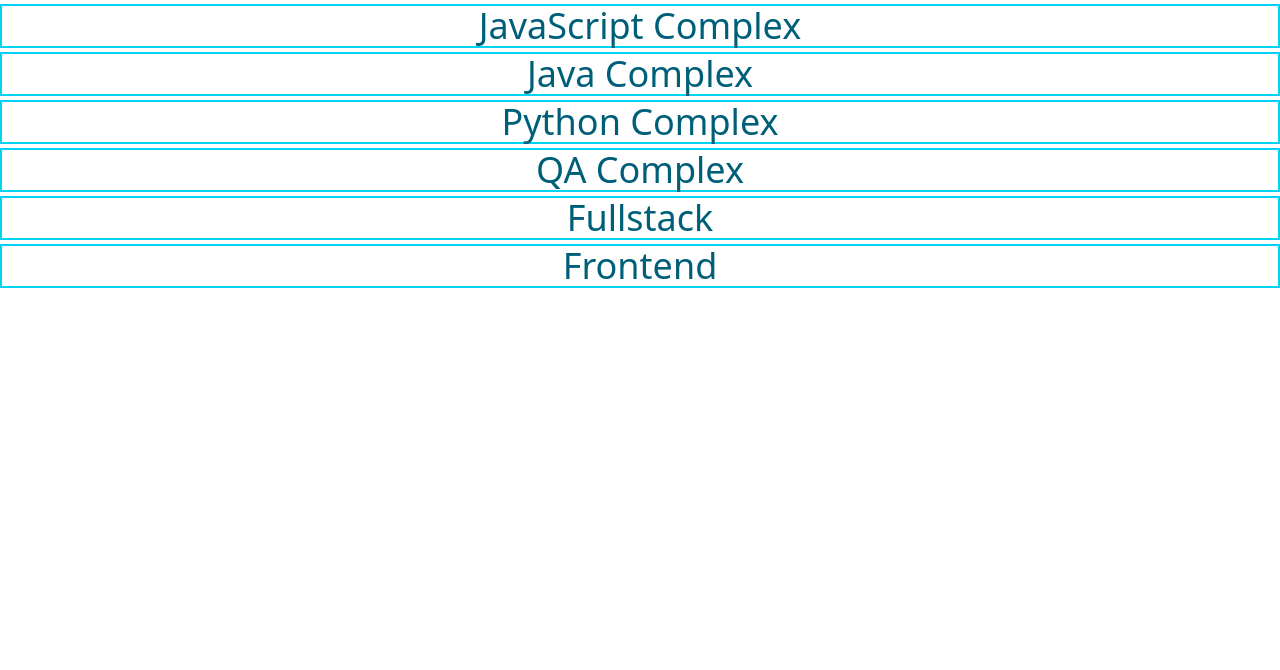
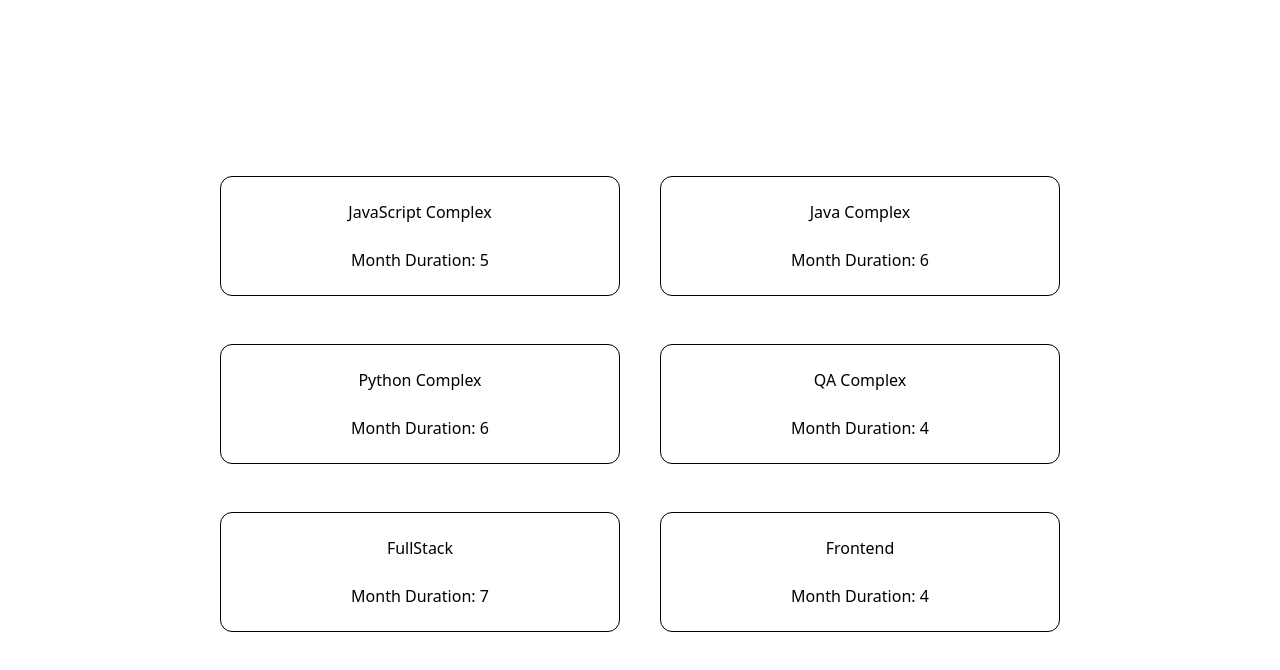
Before and after one commit to VladiSH31/okten-react-modules, a React (Vite) app: page / in a window 1280 px wide. Shown: the top 670 px of the page. Built offline with nearby package versions, Linux system fonts and the light colour scheme.

Commit message:
Home Work 1 - Task 2 - #Fs05Kiho

```diff
--- a/src/App.tsx
+++ b/src/App.tsx
@@ -1,17 +1,23 @@
 import './App.css'
-import {coursesTitleArray} from "./data/coursesTitleArray.tsx";
+import {coursesAndDurationArray} from "./data/coursesAndDuration.tsx";
+import MyCoursesAndDuration from "./components/my-courses/MyCoursesAndDuration.tsx";
 
 function App() {
     return (
+
         <>
+
+            <div className="flex justify-center items-center h-screen">
+                <div className="grid grid-cols-2 gap-10 justify-center items-center">
                     {
-                coursesTitleArray.map((title: string, index) =>
-                    <div  key={index}>
-                        <h2 key={index} className="text-4xl text-cyan-800 border-2 border-solid border-cyan-400 mt-1 text-center">{title}</h2>
-                    </div>
+                        coursesAndDurationArray.map((value, index) =>
+
+                            <MyCoursesAndDuration key={index} course={value}/>
                         )
 
                     }
+                </div>
+            </div>
             </>
             )
             }
--- a/src/arrays-2.js
+++ b/src/arrays-2.js
@@ -6,14 +6,14 @@
 //     'Fullstack',
 //     'Frontend'
 // ];
-let coursesAndDurationArray = [
-    {title: 'JavaScript Complex', monthDuration: 5},
-    {title: 'Java Complex', monthDuration: 6},
-    {title: 'Python Complex', monthDuration: 6},
-    {title: 'QA Complex', monthDuration: 4},
-    {title: 'FullStack', monthDuration: 7},
-    {title: 'Frontend', monthDuration: 4}
-];
+// let coursesAndDurationArray = [
+//     {title: 'JavaScript Complex', monthDuration: 5},
+//     {title: 'Java Complex', monthDuration: 6},
+//     {title: 'Python Complex', monthDuration: 6},
+//     {title: 'QA Complex', monthDuration: 4},
+//     {title: 'FullStack', monthDuration: 7},
+//     {title: 'Frontend', monthDuration: 4}
+// ];
 let coursesArray = [
     {
         title: 'JavaScript Complex',
--- /dev/null
+++ b/src/components/my-courses/MyCoursesAndDuration.tsx
@@ -0,0 +1,17 @@
+import {type FC} from 'react';
+import type {ICourseAndDuration} from "../../models/ICourseAndDuration.tsx";
+
+type MyCoursePropsType = {
+    course: ICourseAndDuration;
+}
+
+const MyCoursesAndDuration: FC<MyCoursePropsType> = ({course}) => {
+    return (
+        <div className='flex flex-col justify-evenly items-center w-100 h-30 border border-solid rounded-xl mt-2'>
+            <h2>{course.title}</h2>
+            <p>Month Duration: {course.monthDuration}</p>
+        </div>
+    );
+};
+
+export default MyCoursesAndDuration;
--- /dev/null
+++ b/src/data/coursesAndDuration.tsx
@@ -0,0 +1,10 @@
+import type {ICourseAndDuration} from "../models/ICourseAndDuration.tsx";
+
+export const coursesAndDurationArray: ICourseAndDuration[] = [
+    {title: 'JavaScript Complex', monthDuration: 5},
+    {title: 'Java Complex', monthDuration: 6},
+    {title: 'Python Complex', monthDuration: 6},
+    {title: 'QA Complex', monthDuration: 4},
+    {title: 'FullStack', monthDuration: 7},
+    {title: 'Frontend', monthDuration: 4}
+];
--- /dev/null
+++ b/src/models/ICourseAndDuration.tsx
@@ -0,0 +1,4 @@
+export interface ICourseAndDuration {
+    title: string,
+    monthDuration: number
+}
```
Lines whose indentation alone changed are shown as unchanged.
